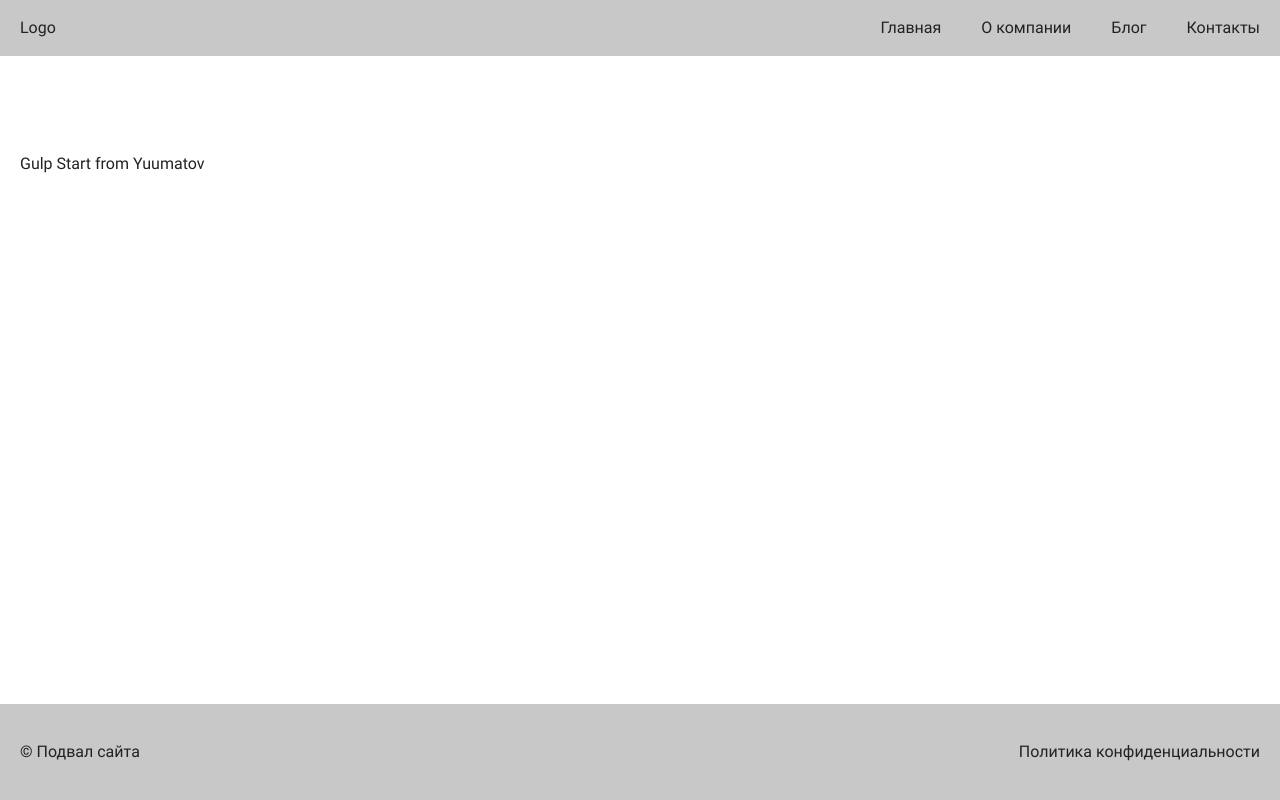
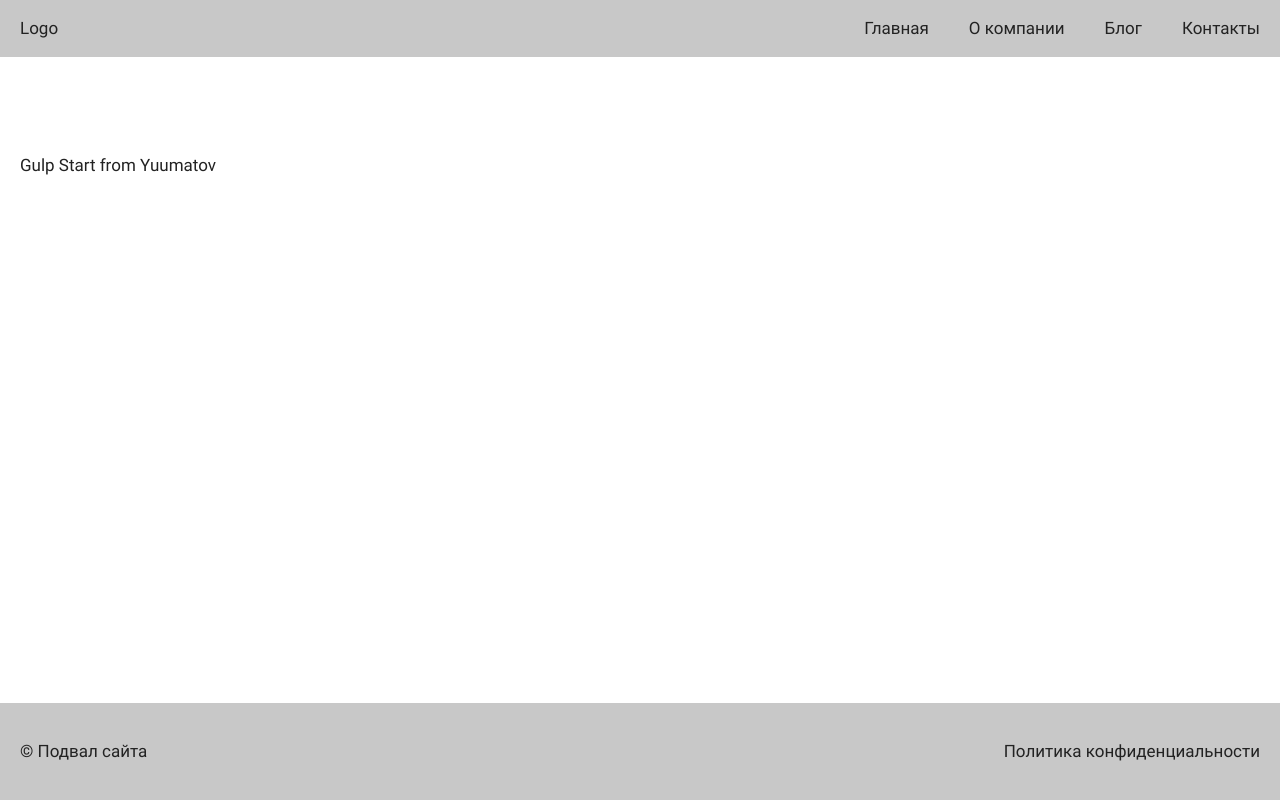
Before and after one commit to yuumatov/gulpstart, a website: page src/index.html in a window 1280 px wide. Drawn offline with nearby package versions, Linux system fonts and the light colour scheme; files that its build step writes are made by us from their sources; files whose address does not match are found by name.

Commit message:
Доработки

```diff
--- a/src/scss/base/base.scss
+++ b/src/scss/base/base.scss
@@ -3,7 +3,7 @@ input,
 textarea,
 button {
   font-family: $f-roboto;
-  font-size: 16px;
+  font-size: 17px;
   color: $c-black;
 }
 
--- a/src/scss/main.scss
+++ b/src/scss/main.scss
@@ -8,6 +8,8 @@
 @import './base/base.scss';
 
 // Стили блоков
+// Checkbox
+// @import './components/checkbox.scss';
 // Табы
 // @import './components/tabs.scss';
 // Аккордеон
```
Also changed, not shown: src/scss/components/checkbox.scss (added, +45 -0 lines), 1 other file.
